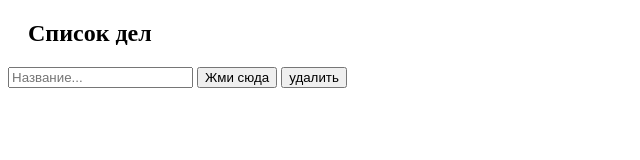
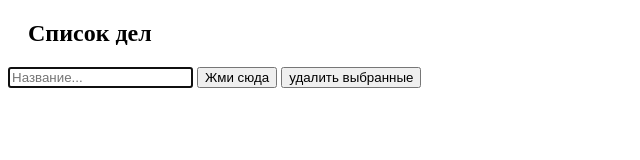
Before and after one commit to ZLOYROST/ToDo, a plain HTML site: page note.html in a window 1280 px wide. Both pictures are taken after a click on the button "Жми сюда". Shown: the whole page, without its empty margins (0-640 px from the left). Drawn offline with Linux system fonts and the light colour scheme.

Commit message:
addInputFocus

```diff
--- a/note.html
+++ b/note.html
@@ -14,7 +14,7 @@
   <h2 style="margin:20px">Список дел</h2>
   <input type="text" id="task-input" placeholder="Название...">
   <button id="butnAdd"> Жми сюда</button>
-  <button id="butndelete"> удалить</button>
+  <button id="butndelete"> удалить выбранные</button>
 
 
 <ul id="taskList">
--- a/zapiska.js
+++ b/zapiska.js
@@ -10,7 +10,8 @@ function cldiv() {
 
 // отрисовка массива в DOM
 function render () {
-    cldiv()
+  cldiv()
+   inputTask.focus()
     TODOARRAY.forEach((el) => {
         let firstElem = document.createElement("li");
 
@@ -55,6 +56,9 @@ function render () {
 
 
 
+
+
+
   });
 }
 
@@ -77,16 +81,6 @@ function addTask () {
   inputTask.value = '';    // очищение инпута!!!
 
 }
-// let closeBtnForOne = document.querySelector("#closeBtnForOne");
-//   closeBtnForOne.addEventListener('click', function() {
-//   let close = document.createElement('close');
-//   if(TODOARRAY) {
-//     newCheckclose.setAttribute('checked', 'true');
-
-//   }
-// })
-
-
 
 let butndelete = document.querySelector("#butndelete")
 butndelete.addEventListener('click', function() {
@@ -128,7 +122,9 @@ butnAdd.addEventListener('click', function() {
                 return
             }
         }
-
+          // if (event.target.id == el.id) {
+          //   console.log('part1',event.target.id);
+          // }
 
 
 
@@ -136,3 +132,29 @@ butnAdd.addEventListener('click', function() {
       })
     render()
 })
+
+  // --------------------------------------------------
+
+document.addEventListener('click', function(event) {
+  TODOARRAY.map((el) => {
+    if(event.target.id == el.id) {
+      console.log('part1',event)
+      console.log('part2',target)
+      if (el.status) {
+        return
+      }
+      console.log('kjj',event.target.id);
+    }
+
+
+
+    // if (event.target.id == el.id) {
+          //   console.log('part1',event.target.id);
+          // }
+
+
+
+
+      })
+    render()
+})
```
